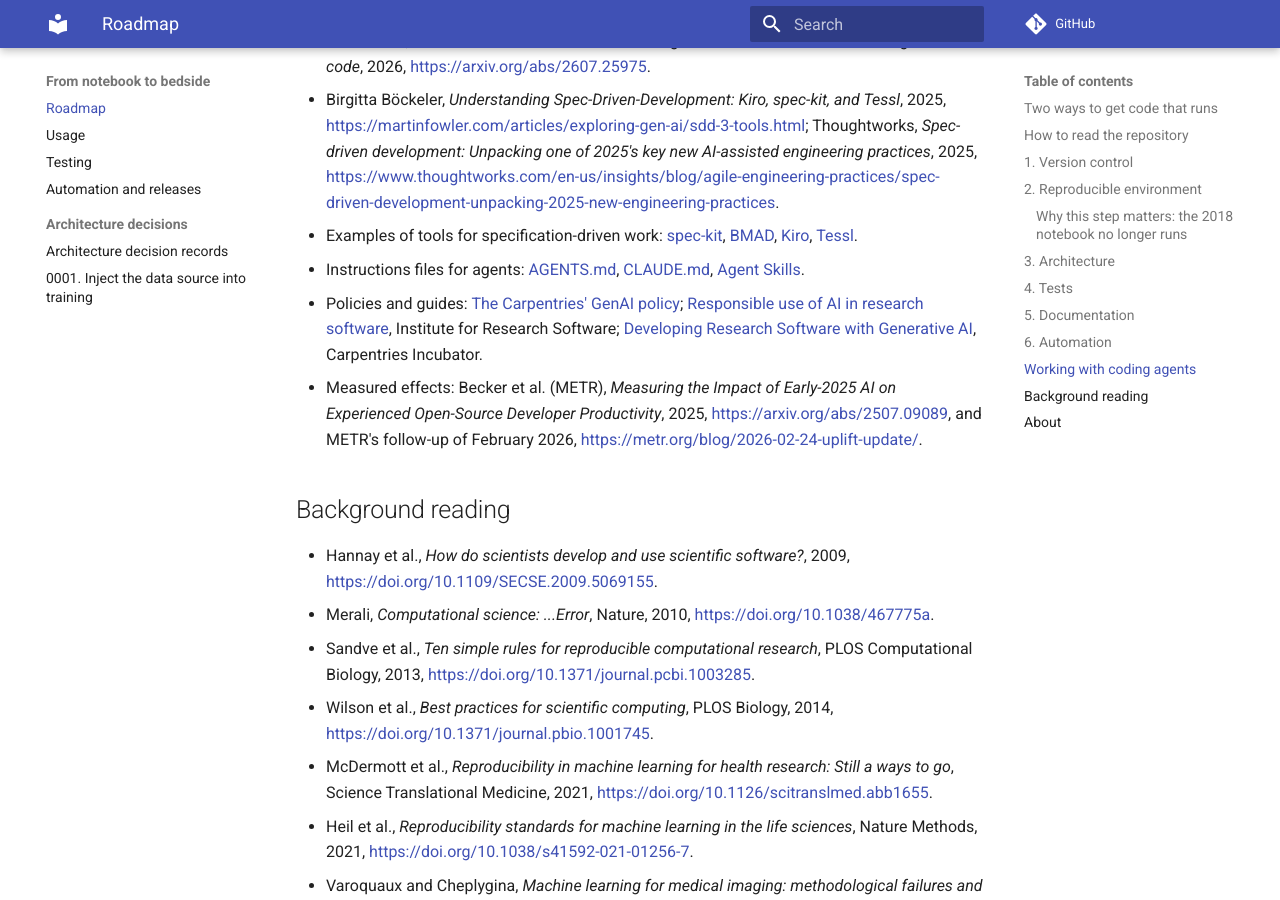
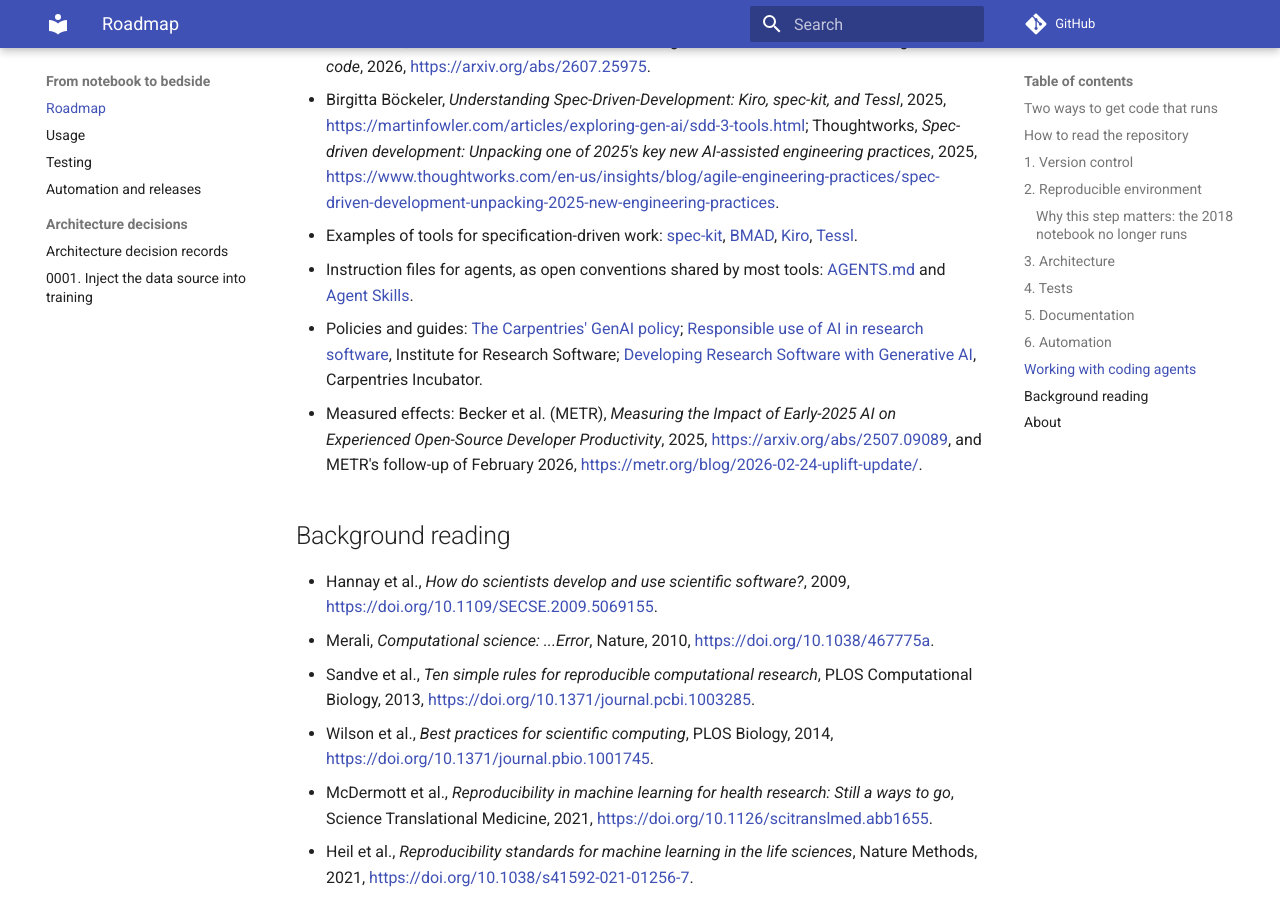
Before and after one commit to tomboulier/tef-health-notebook-to-bedside, an MkDocs documentation site: the page built from docs/index.md, in a window 1280 px wide and 900 px high, scrolled down 4686 px. Built offline with MkDocs 1.6.1 and Material for MkDocs 9.7.7, drawn with Linux system fonts in a browser that asks for light colours; comment, search, counter and statistics services are not loaded.

Commit message:
docs: cite only vendor-neutral conventions for agent instruction files
Co-Authored-By: Claude Opus 5.5 <noreply@anthropic.com>

```diff
--- a/docs/index.md
+++ b/docs/index.md
@@ -270,9 +270,8 @@ recommendation.
   [BMAD](https://github.com/bmad-code-org/BMAD-METHOD),
   [Kiro](https://kiro.dev/docs/specs/),
   [Tessl](https://tessl.io/).
-- Instructions files for agents: [AGENTS.md](https://agents.md),
-  [CLAUDE.md](https://code.claude.com/docs/en/memory),
-  [Agent Skills](https://agentskills.io/).
+- Instruction files for agents, as open conventions shared by most tools:
+  [AGENTS.md](https://agents.md) and [Agent Skills](https://agentskills.io/).
 - Policies and guides:
   [The Carpentries' GenAI policy](https://docs.carpentries.org/policies/genai-policy.html);
   [Responsible use of AI in research software](https://www.software.ac.uk/guide/responsible-use-ai-research-software), Institute for Research Software;
```
